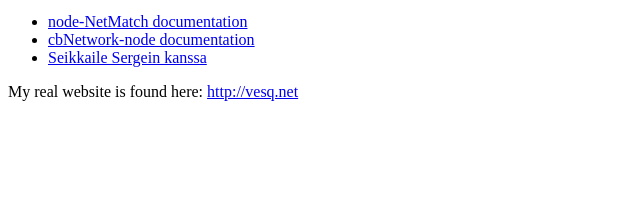
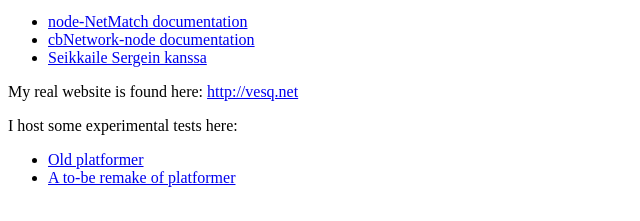
Before and after one commit to valscion/valscion.github.io, a plain HTML site: page index.html in a window 1280 px wide. Shown: the part 101-322 px from the top of the page, without its empty margins (0-640 px from the left). Drawn offline with Linux system fonts and the light colour scheme.

Commit message:
Linksies to platformers in main index.html

```diff
--- a/index.html
+++ b/index.html
@@ -13,4 +13,9 @@
     <li><a href="Seikkaile-Sergein-kanssa/game/">Seikkaile Sergein kanssa</a></li>
   </ul>
   <p>My real website is found here: <a href="http://vesq.net">http://vesq.net</a></p>
+  <p>I host some experimental tests here:</p>
+  <ul>
+    <li><a href="platformer/">Old platformer</a></li>
+    <li><a href="platformer_v2/">A to-be remake of platformer</a></li>
+  </ul>
 </body>
```
